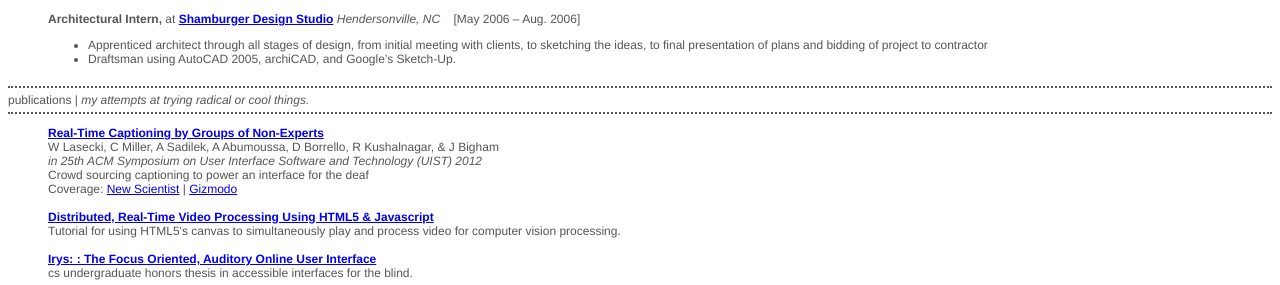
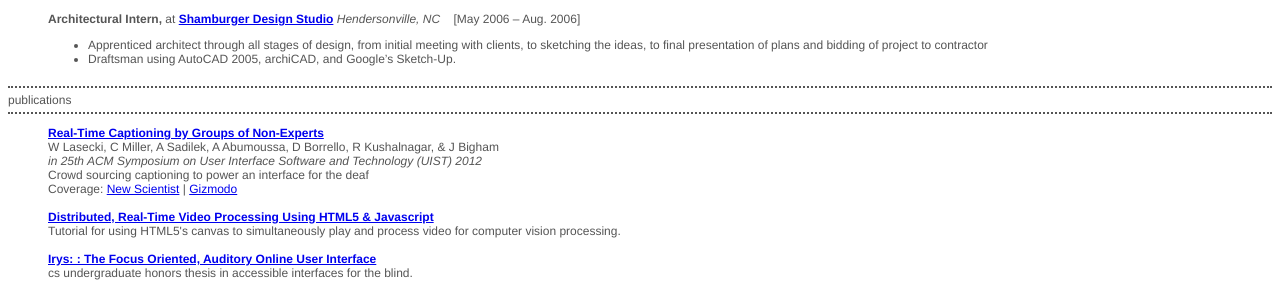
Before and after one commit to androwis/androwis.github.com, a Jekyll site: the page resume/index.html, which Jekyll copies as it is, in a window 1280 px wide. Shown: the part 1091-1376 px from the top of the page. Built offline with Jekyll 4.4.1, drawn with Linux system fonts in a browser that asks for light colours.

Commit message:
Update resume/index.html

```diff
--- a/resume/index.html
+++ b/resume/index.html
@@ -124,7 +124,7 @@ Apprenticed architect through all stages of design, from initial meeting with cl
 <li>Draftsman using AutoCAD 2005, archiCAD, and Google’s Sketch-Up.</li></ul>
         </dd></dl>
 
-<center>publications | <i>my attempts at trying radical or cool things.</i></center>
+<center>publications</center>
 <dl>
     <dd>
         <a href="/papers/Real-Time_Captioning_by_Groups_of_Non-Experts_UIST-12.pdf"> <b>Real-Time Captioning by Groups of Non-Experts</b></a><br/>
```
